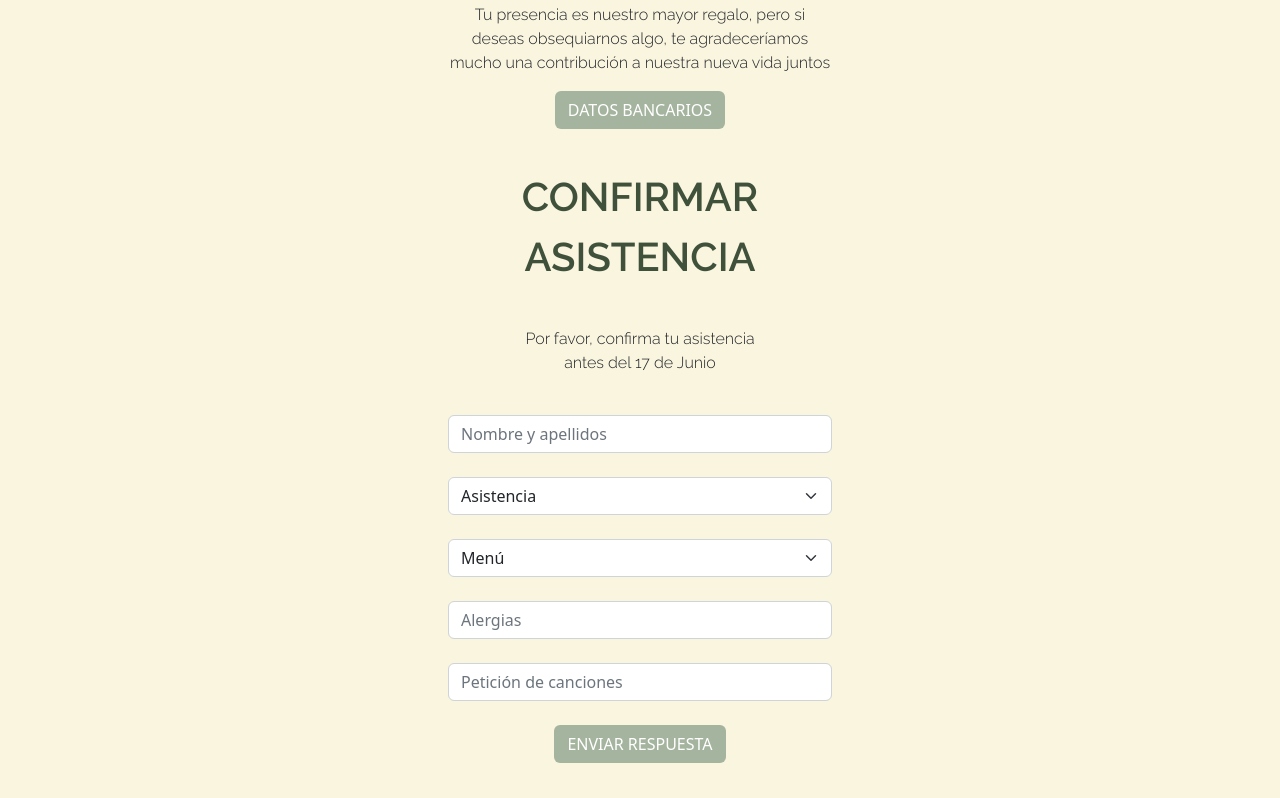
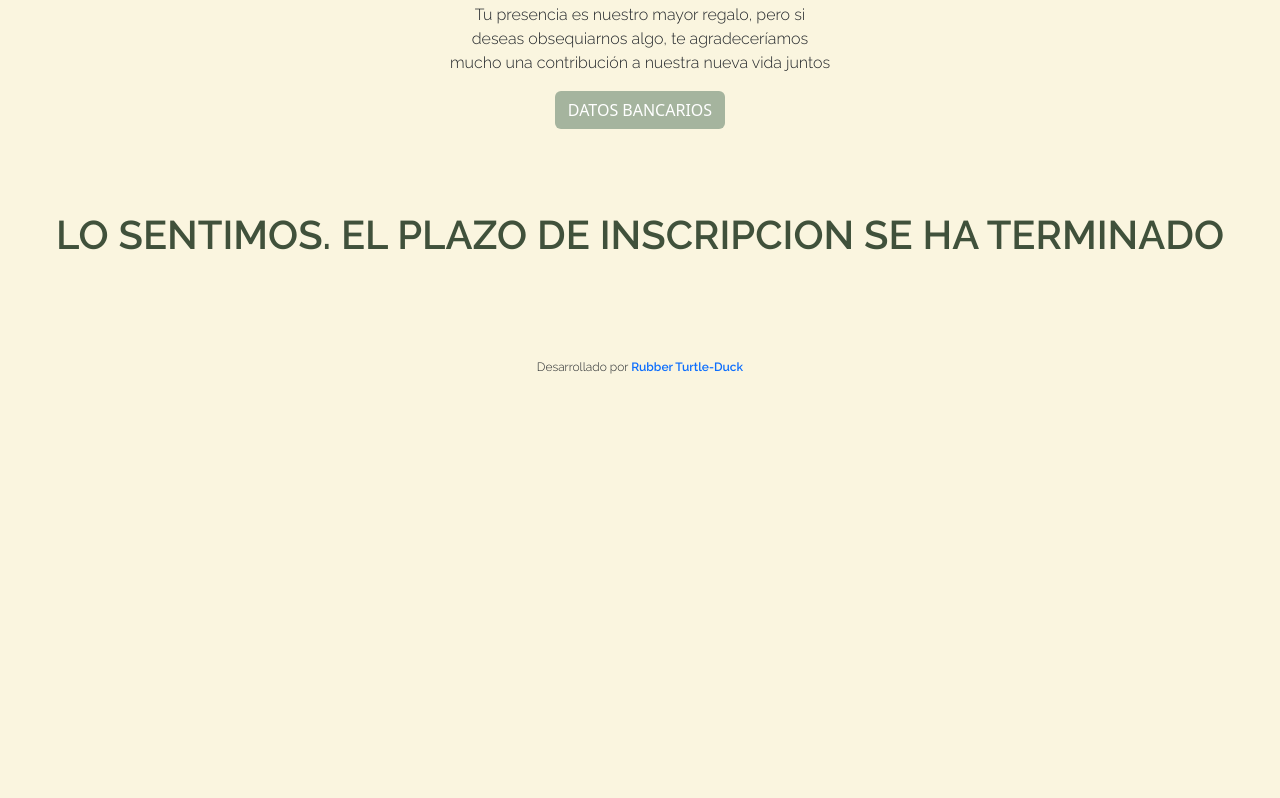
Before and after one commit to RubberTurtleDuck/Stella-y-Franccesco, a plain HTML site: page index.html in a window 1280 px wide. Shown: the part 5104-5902 px from the top of the page. After the commit the page ends 5663 px from the top, so only its background shows below. Drawn offline with nearby package versions, Linux system fonts and the light colour scheme; a web font is replaced by a local one.

Commit message:
Deadline

```diff
--- a/index.html
+++ b/index.html
@@ -172,8 +172,12 @@
                     </script>
                 </div>
             </div>
-            <!-- https://script.google.com/macros/s/AKfycbw-cqoDHCZdmesEf1b9fWvFz26awq9_rYsIX5MWF-rwG2D9tsFUy5TrkDKPY2-nkt0q/exec -->
-            <form class="row my-form g-4" action="https://script.google.com/macros/s/AKfycbyBIsigdrdpWkEZpPuC9RiUrM-1ehcWYudEUj1hlpztu0wEfGHNUQyckOH-LrujM73V/exec" method="post">
+            <div class="row">
+                <div class="col-12">
+                    <p class="bold">LO SENTIMOS. EL PLAZO DE INSCRIPCION SE HA TERMINADO</p>
+                </div>
+            </div>
+            <!-- <form class="row my-form g-4" action="https://script.google.com/macros/s/AKfycbyBIsigdrdpWkEZpPuC9RiUrM-1ehcWYudEUj1hlpztu0wEfGHNUQyckOH-LrujM73V/exec" method="post">
                 <p class="bold">CONFIRMAR ASISTENCIA</p>
                 <p>Por favor, confirma tu asistencia <br> antes del 17 de Junio</p>
                 <div class="col-12">
@@ -203,7 +207,6 @@
                 <div class="col-12 form-box">
                     <button type="submit" class="btn">ENVIAR RESPUESTA</button>
                 </div>
-            </form>
             <div class="row">
                 <div class="col-12">
                     <p class="cursive">Te esperamos</p>
@@ -211,7 +214,7 @@
                 </div>
             </div>
         </div>
-    </section>
+    </section> -->
 
     <!-- FOOTER -->
     <section class="footer">
```
